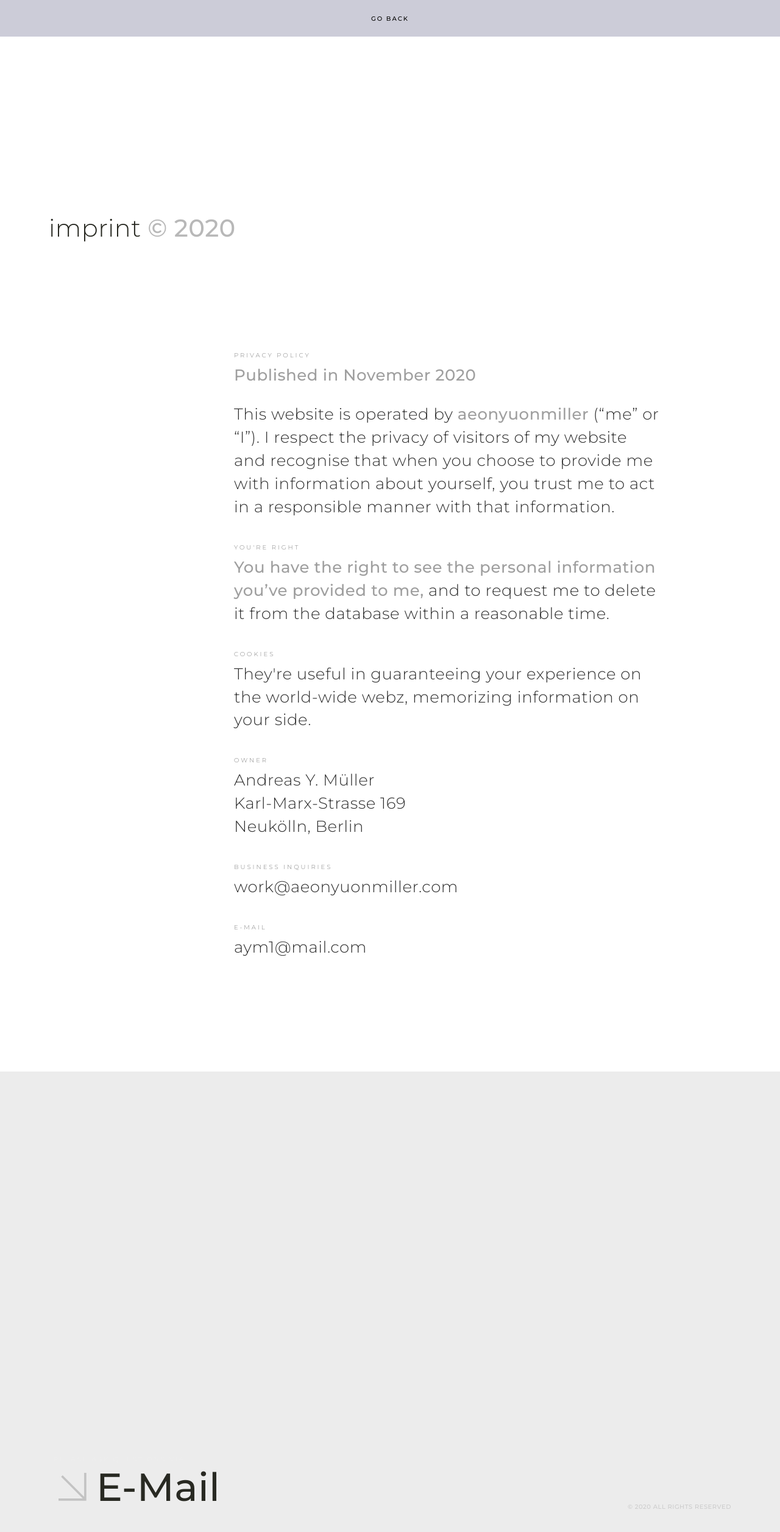
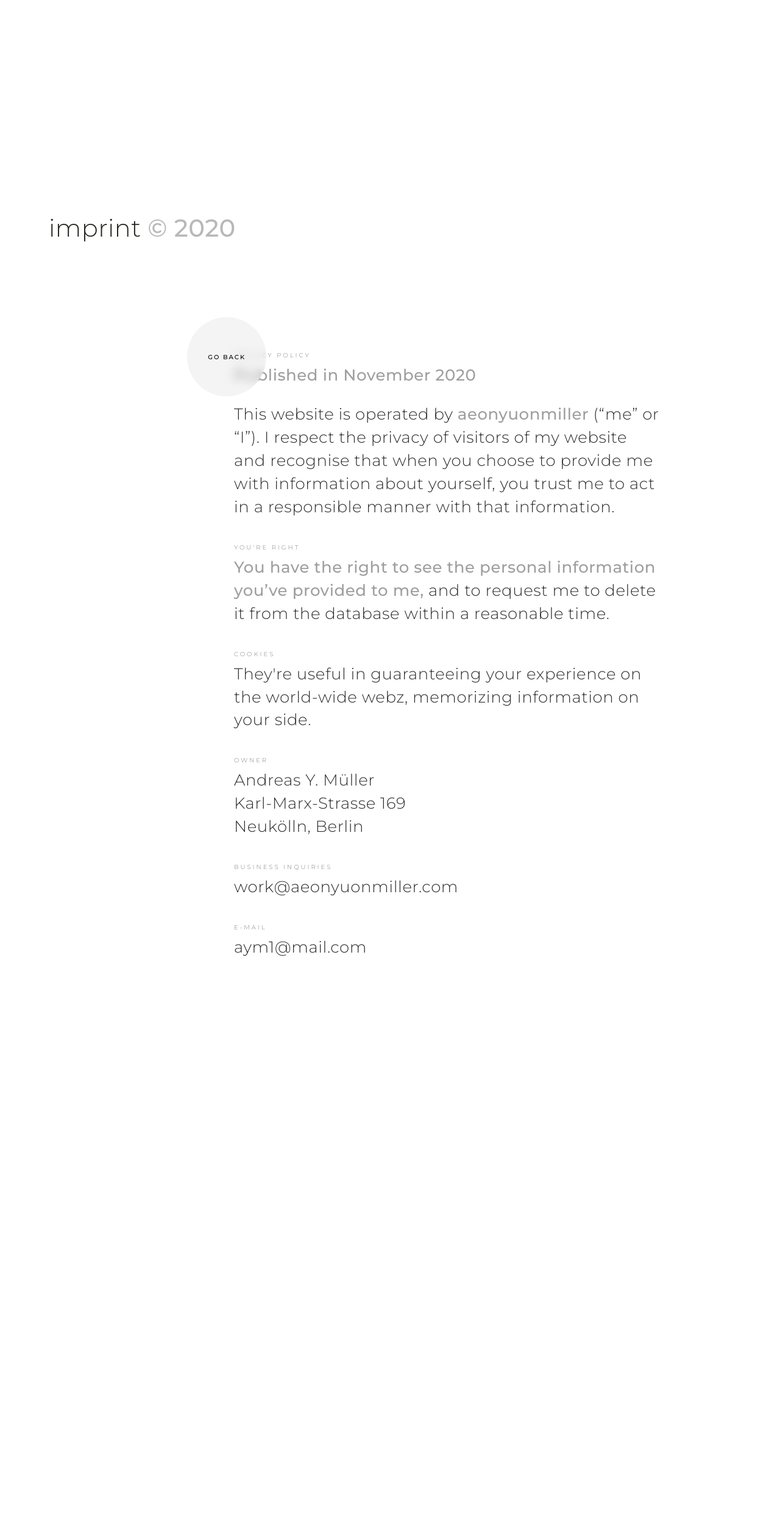
Before and after one commit to aeonyuonmiller/portfolio, a Next.js app: page /imprint in a window 1280 px wide. Shown: the top 2512 px of the page at 61% size. After the commit the page ends 1757 px from the top, so only its background shows below. Built offline with nearby package versions, Linux system fonts and the light colour scheme.

Commit message:
added css, project-enterAnim

```diff
--- a/pages/imprint.js
+++ b/pages/imprint.js
@@ -79,23 +79,6 @@ export default function Home() {
 
       </motion.div>
 
-
-
-
-
-
-      <div className="footer">
-        <span className="text align-left align-y-bottom">
-          <h5>Please ask questions via</h5>
-          <a href="#" className="arrow">
-            <img src="/arrow-link.svg" alt="Write e-mail" width="46px" />E-Mail</a>
-        </span>
-        <span className="copy align-right align-y-bottom">
-          &copy; 2020 all rights reserved
-        </span>
-      </div>
-
-
     </div>
   )
 }
--- a/pages/insert-name-here.js
+++ b/pages/insert-name-here.js
@@ -111,7 +111,7 @@ export default function Project() {
 
 		    <motion.div
 			      className="parent panel inh"
-			      animate={{ y: 'calc(-20vh + 1px)' }}
+			      animate={{ y: 'calc(-20vh + 1px)', skewY: ['-4deg', '2deg', '0deg'] }}
 			      exit={{ y: '100%' }}
           	transition={{ duration: .8, delay: 0 }}>
             <h5>Insert Name Here</h5>
--- a/styles/globals.css
+++ b/styles/globals.css
@@ -15,7 +15,7 @@ html {
 
 .light-bg { background: rgb(240,240,240); }
 .inh { background: rgb(20, 20, 30); }
-.inh-hero { background: rgb(0, 0, 0); }
+.inh-hero { background: rgb(0, 0, 10); }
 .rhym { background: rgb(53, 97, 121); }
 .rhym-hero { background: rgb(86, 151, 185); }
 .black { background: #000000; }
@@ -60,18 +60,21 @@ a  { text-decoration: none; transition: all ease .3s; }
   justify-content: center;
   align-items: center;
   text-transform: uppercase;
-  top: 0;
-  left: 0;
-  width: 100%;
-  height: 60px;
-  background: rgba(0,0,60, 0.2);
+  bottom: 15em;
+  left: 24%;
+  width: 130px;
+  height: 130px;
+  border-radius: 50%;
+  background: rgba(150, 150, 150, 0.1);
+  backdrop-filter: blur(8px);
+  -webkit-backdrop-filter: blur(8px);
   font-size: 10px;
   letter-spacing: 2px;
   color: black;
+  transform-origin: 50% 50%;
   z-index: 99;
 }
-.back-btn:hover { background: rgb(50, 50, 60); height: 80px; color: whitesmoke;
-}
+.back-btn:hover { background: rgb(50, 50, 60); color: whitesmoke; }
 
 .parent {
   display: flex;
```
